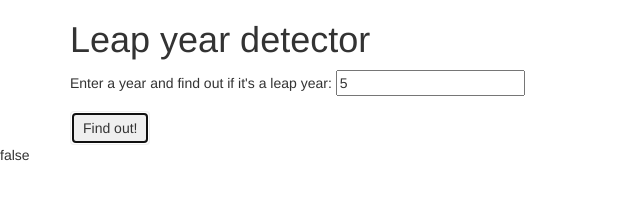
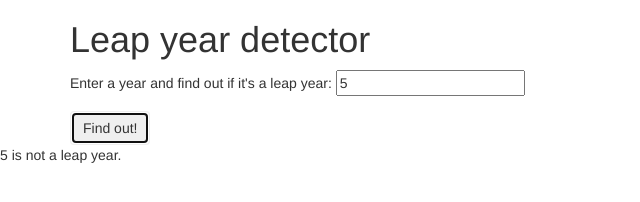
Before and after one commit to Chitroopa/Leap-year, a plain HTML site: page index.html in a window 1280 px wide. Both pictures are taken after typing "5" into the empty fields and a click on the button "Find out!". Shown: the full height of the page, 0-640 px from the left. Drawn offline with Linux system fonts and the light colour scheme.

Commit message:
Add user interface logic to show /hide result

```diff
--- a/css/styles.css
+++ b/css/styles.css
@@ -0,0 +1,3 @@
+#result {
+  display: none;
+}
--- a/index.html
+++ b/index.html
@@ -20,7 +20,7 @@
        </form>
     </div>
     <div id="result">
-
+      <p><span class="year"></span> is <span class="not"></span> a leap year.</p>
     </div>
   </body>
 </html>
--- a/js/scripts.js
+++ b/js/scripts.js
@@ -17,7 +17,18 @@ $(document).ready(function(){
     event.preventDefault();
     var year = parseInt($("input#year").val());
     var result = leapYear(year);
-    $("#result").text(result);
+
+    $(".year").text(year);
+
+    if(!result)
+    {
+      $(".not").text("not");
+    }
+    else
+    {
+      $(".not").text("");
+    }
+    $("#result").show();
   });
 
 });
```
